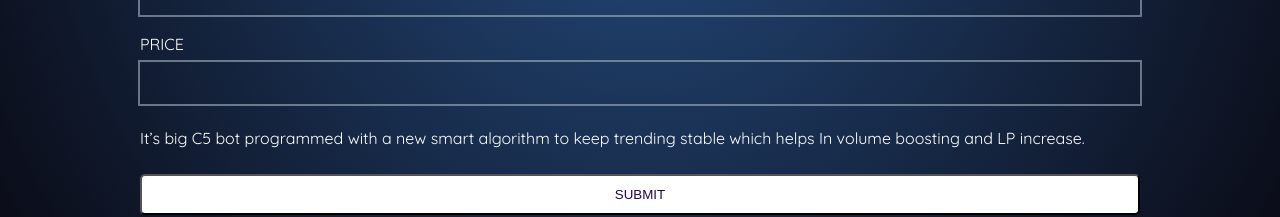
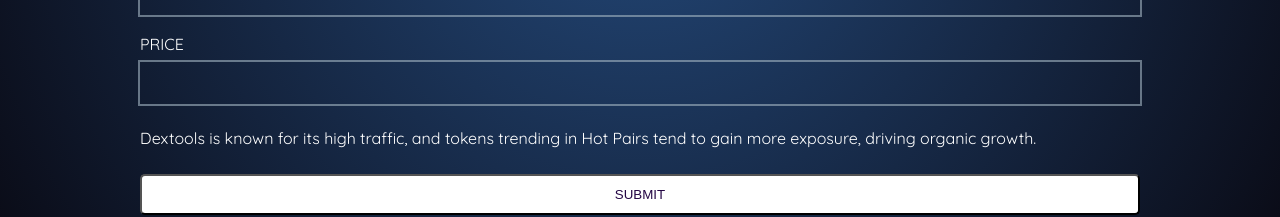
Before and after one commit to damilxre/damilxre.github.io, a plain HTML site: page index.html in a window 1280 px wide. Shown: the part 1346-1563 px from the top of the page. Drawn offline with nearby package versions, Linux system fonts and the light colour scheme.

Commit message:
Update index.html

```diff
--- a/index.html
+++ b/index.html
@@ -96,8 +96,7 @@
                 </div>
 
                 <p class="form-text scroll-animation">
-                    It’s big C5 bot programmed with a new smart algorithm
-                    to keep trending stable which helps In volume boosting and LP increase.
+                    Dextools is known for its high traffic, and tokens trending in Hot Pairs tend to gain more exposure, driving organic growth.
                 </p>
                 <button type="button" onclick="sendMail()" id="submitButton" class="buy-btn scroll-animation">Submit</button>
             </form>
```
